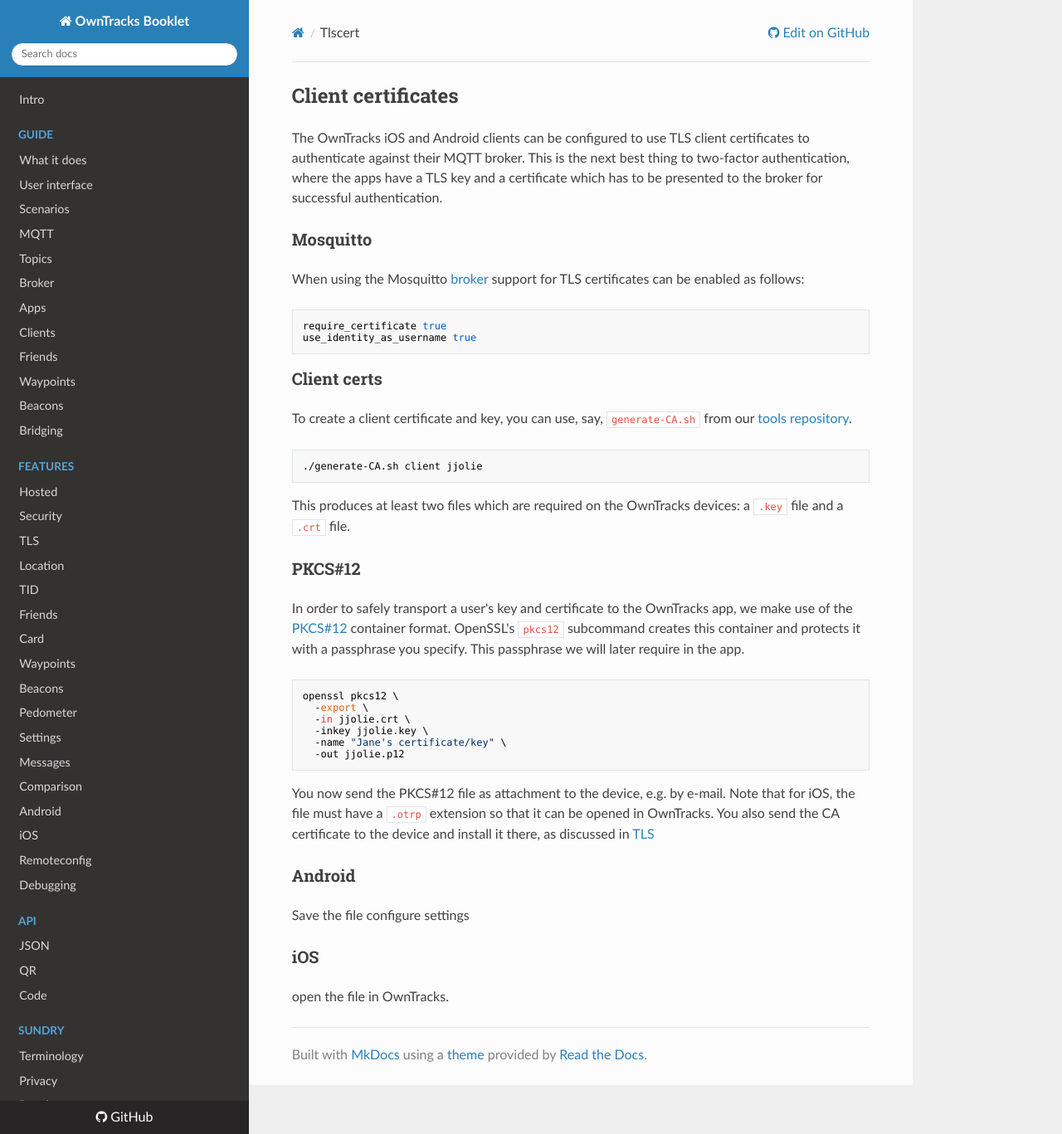
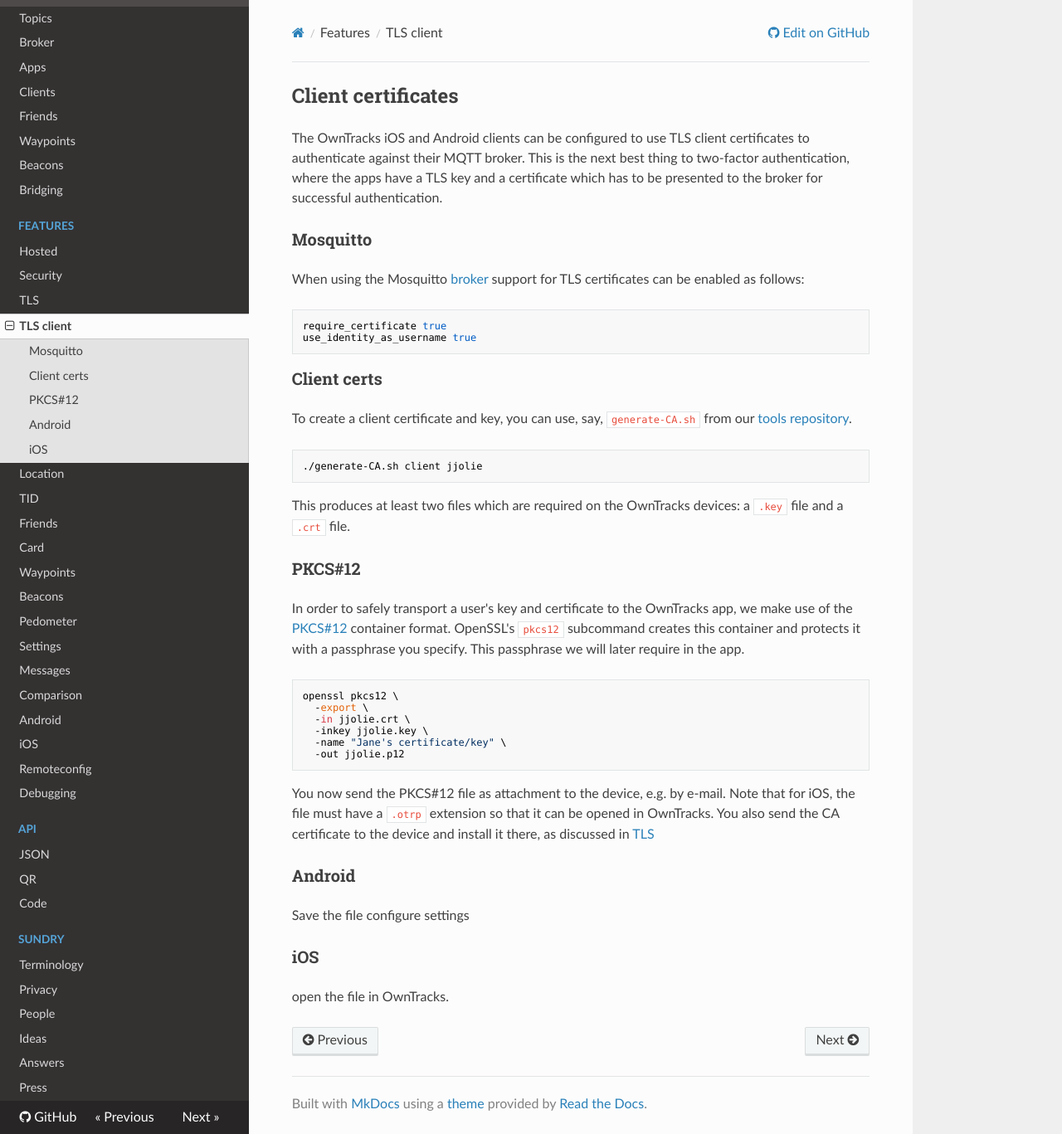
Before and after one commit to owntracks/booklet, an MkDocs documentation site: the page built from docs/features/tlscert.md, in a window 1280 px wide and 1367 px high. Shown: the whole window at 83% size. Built offline with MkDocs 1.6.1, drawn with Linux system fonts in a browser that asks for light colours; nearby versions of some CDN libraries; old or Windows-style settings are respelled for this version of MkDocs.

Commit message:
move tlscert, fix toc

```diff
--- a/mkdocs.yml
+++ b/mkdocs.yml
@@ -23,6 +23,7 @@ pages:
     - 'Hosted': 'features/hosted.md'
     - 'Security': 'features/security.md'
     - 'TLS': 'features/tls.md'
+    - 'TLS client': 'features/tlscert.md'
     - 'Location': 'features/location.md'
     - 'TID': 'features/tid.md'
     - 'Friends': 'features/friends.md'
```
Also changed, not shown: docs/features/security.md (+1 -1 lines), docs/features/tlscert.md (renamed from docs/tech/tlscert.md).
